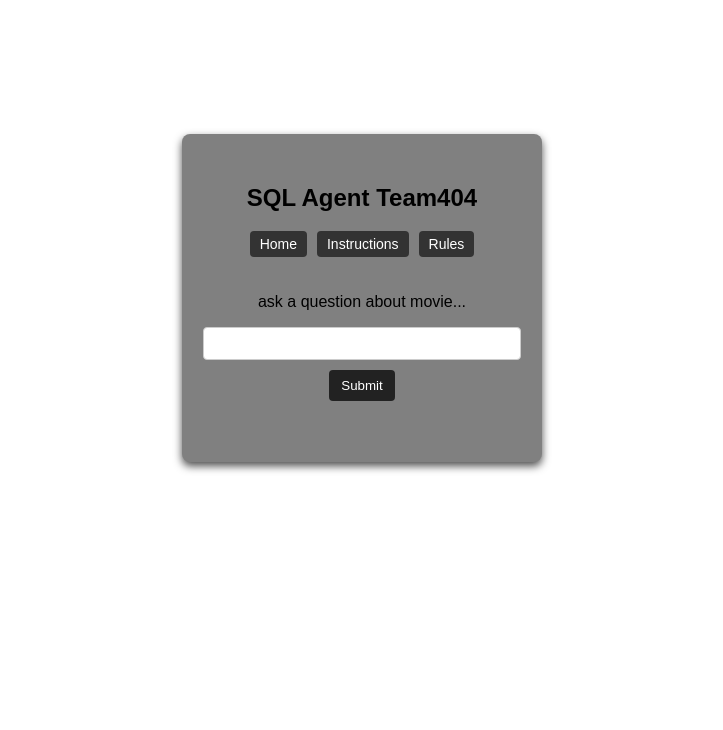
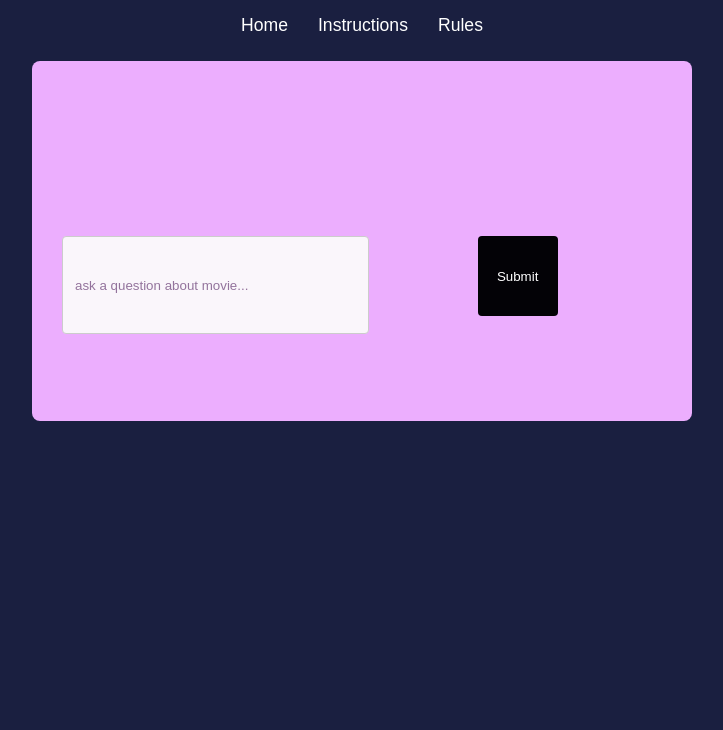
Before and after one commit to neueda/team404-sql-agent-frontend, a plain HTML site: page src/index.html in a window 1280 px wide. Shown: the part 102-832 px from the top of the page, without its empty margins (278-1001 px from the left). Before the commit the page ends 800 px from the top, so only its background shows below. Drawn offline with Linux system fonts and the light colour scheme.

Commit message:
I have adjusted the css and html slightly to be more in line with the wireframe design - Sinéad

```diff
--- a/src/index.html
+++ b/src/index.html
@@ -8,15 +8,14 @@
 </head>
 
 <body>
-    <section class="main_container">
         <h1>SQL Agent Team404</h1>
         <nav>
             <a href=""><span class="home">Home</span></a>
             <a href=""><span class="instuctions">Instructions</span></a>
             <a href=""><span class="rules">Rules</span></a>
         </nav>
-        <p>ask a question about movie...</p>
-        <input type="text" id="user_input">
+    <section class="main_container">
+        <input type="text" id="user_input" placeholder="ask a question about movie...">
         <button type="button" id="submit_btn" onclick="give_feedback()">Submit</button>
 
         <p id="feedback_element"></p>
--- a/src/styles.css
+++ b/src/styles.css
@@ -2,27 +2,41 @@ body {
     margin: 0;
     padding: 0;
     font-family: Arial, sans-serif;
+    /* display: flex; */
+    /* justify-content: center;
+    align-items: center; */
+    min-height: 100vh;
+    background-color: #1A1F40;
+}
+
+h1 {
     display: flex;
     justify-content: center;
+    flex-direction: column;
     align-items: center;
-    min-height: 100vh;
+    color: #93739C;
+    font-size: 3em;
+    margin-bottom: 25px;
 }
 
 .main_container {
-    display: flex;
-    flex-direction: column;
+    display: grid;
+    /* flex-direction: column;
     justify-content: center;
-    align-items: center;
+    align-items: center; */
     padding: 30px;
-    background-color: gray;
-    max-width: 300px;
-    width: 100%;
+    background-color: #ECAEFE;
+    max-width: 600px;
+    height: 300px;
     border-radius: 8px;
-    box-shadow: 0 4px 8px rgba(0, 0, 0, 0.7);
+    margin: 0 auto;
 }
 
 nav {
     display: flex;
+    flex-direction: row;
+    justify-content: center;
+    align-items: center;
     gap: 10px;
     margin-bottom: 20px;
 }
@@ -31,9 +45,7 @@ nav a {
     color: white;
     text-decoration: none;
     padding: 5px 10px;
-    background-color: #333;
-    border-radius: 4px;
-    font-size: 14px;
+    font-size: 1.1em;
 }
 
 nav a:hover {
@@ -41,20 +53,36 @@ nav a:hover {
 }
 
 #user_input {
-    padding: 8px;
-    margin-bottom: 10px;
-    width: 100%;
+    grid-column: 1 / span 1.5;
+    grid-row: 3;
+    padding: 8px 12px;
+    /* margin-bottom: 10px; */
+    /* width: 100%; */
+    height: 6em;
     border: 1px solid #ccc;
     border-radius: 4px;
+    background-color: #FAF6FB;
+}
+::placeholder {
+  color: #93739C;
+  opacity: 1; /* Firefox */
+}
+
+::-ms-input-placeholder { /* Edge 12 -18 */
+  color: #93739C;
 }
 
 button {
+    grid-column: 3;
+    grid-row: 3;
     padding: 8px 12px;
-    background-color: #222;
+    background-color: #030206;
     color: white;
     border: none;
     border-radius: 4px;
     cursor: pointer;
+    width: 6em;
+    height: 6em;
 }
 
 button:hover {
```
